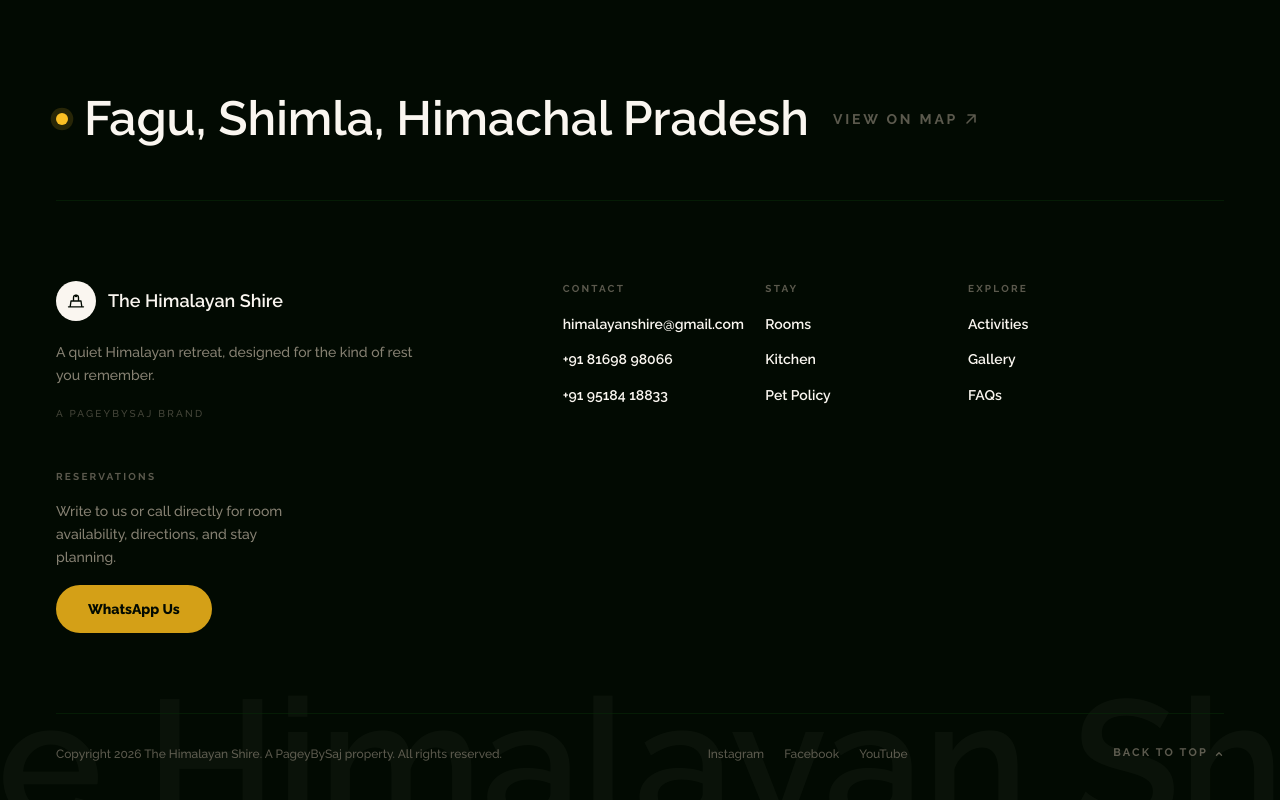
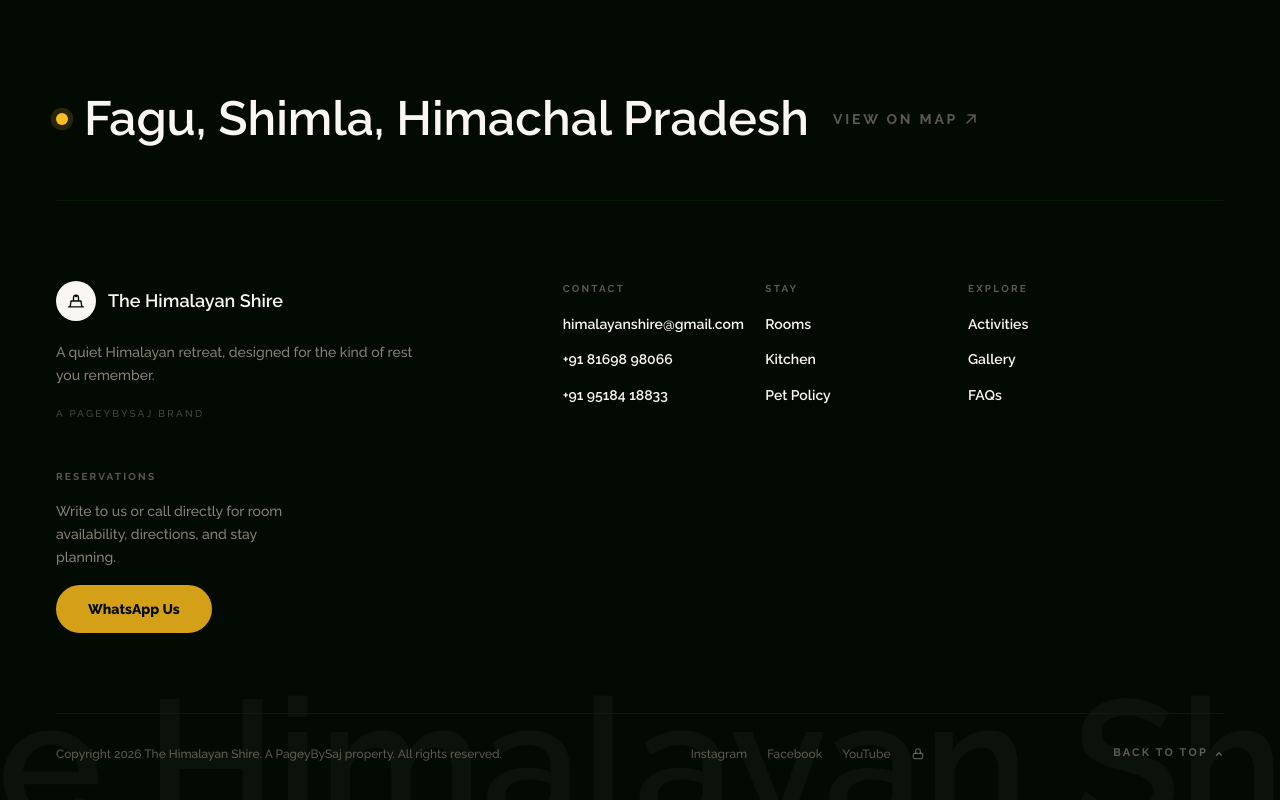
Before and after one commit to theone14122000/shire, a Next.js app: page / in a window 1280 px wide. Shown: the part 11187-11987 px from the top of the page. Built offline with nearby package versions, Linux system fonts and the light colour scheme; no server answers; the database is empty.

Commit message:
feat: add admin login icon in footer

```diff
--- a/app/components/SiteFooter.tsx
+++ b/app/components/SiteFooter.tsx
@@ -152,6 +152,17 @@ export function SiteFooter() {
                 {social.label}
               </a>
             ))}
+            <Link
+              href="/admin/login"
+              aria-label="Admin login"
+              title="Admin login"
+              className="transition-colors hover:text-gold-400"
+            >
+              <svg width="14" height="14" viewBox="0 0 24 24" fill="none" stroke="currentColor" strokeWidth="2" strokeLinecap="round" strokeLinejoin="round" aria-hidden>
+                <rect x="4" y="11" width="16" height="9" rx="2" />
+                <path d="M8 11V7a4 4 0 0 1 8 0v4" />
+              </svg>
+            </Link>
           </div>
           <button
             type="button"
```
